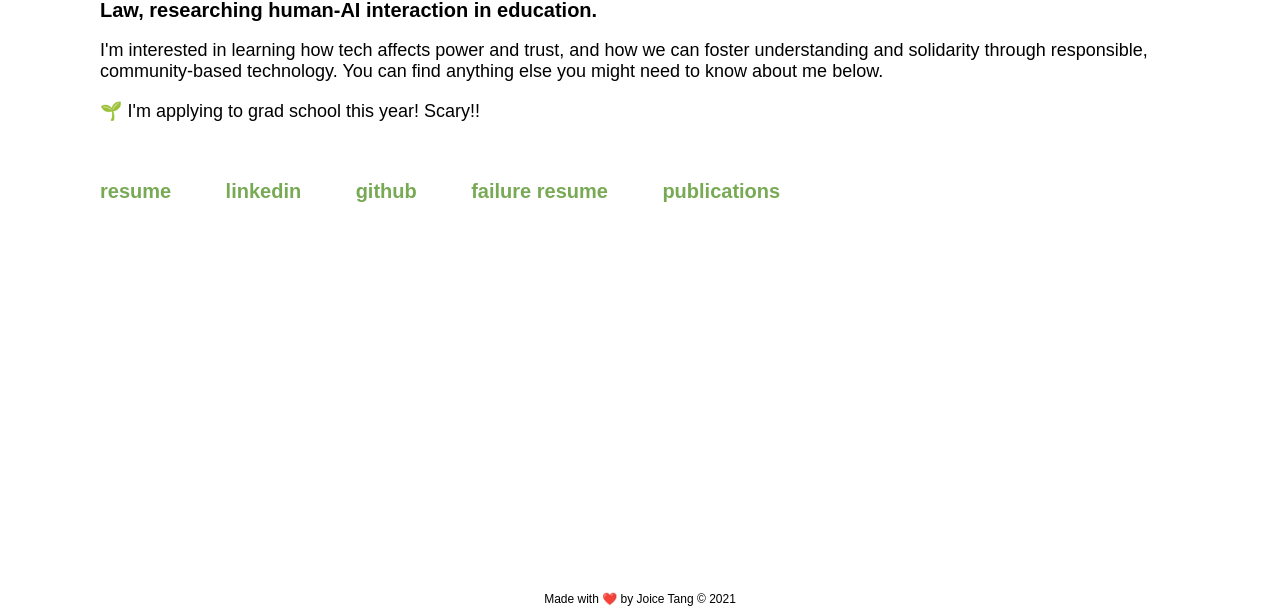
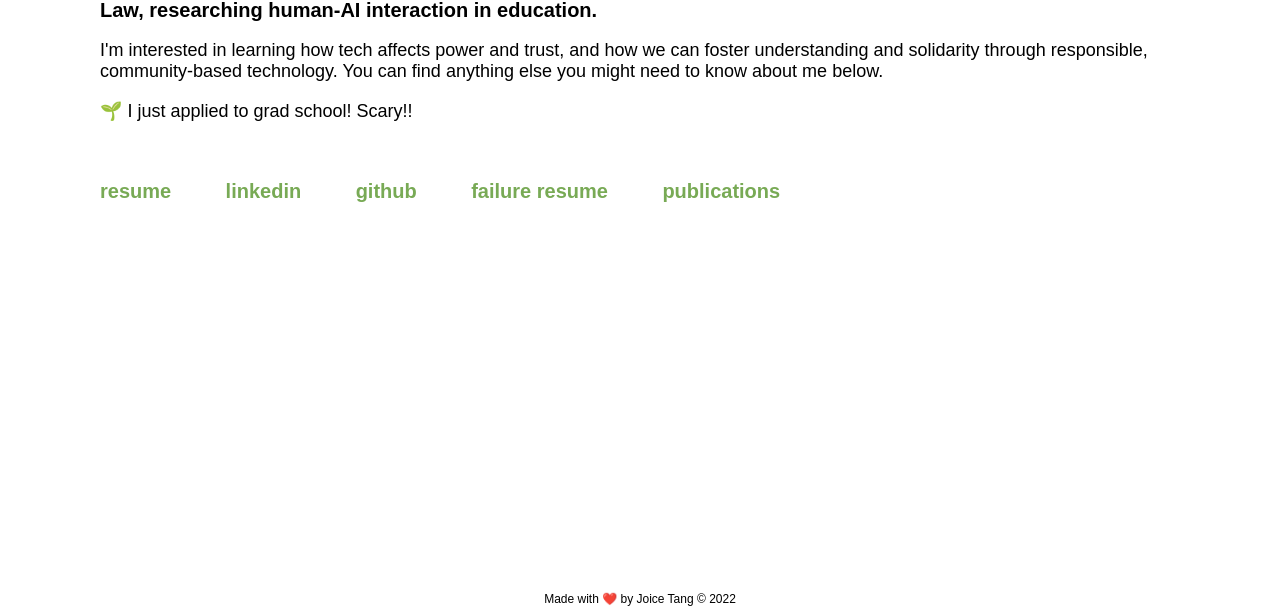
Before and after one commit to joitng/joitng.github.io, a Jekyll site: the page built from index.html, in a window 1280 px wide. Shown: the part 282-897 px from the top of the page. Built offline with Jekyll 4.4.1, drawn with Linux system fonts in a browser that asks for light colours.

Commit message:
tiny little updates

```diff
--- a/_includes/footer.html
+++ b/_includes/footer.html
@@ -1,3 +1,3 @@
 <footer>
-    <p class="footer">Made with ❤️ by Joice Tang © 2021</p>
+    <p class="footer">Made with ❤️ by Joice Tang © 2022</p>
 </footer>
--- a/_includes/navigation.html
+++ b/_includes/navigation.html
@@ -1,5 +1,5 @@
 <nav>
   <span class="nav-title" id="home">
-    <a href="javascript:history.back()" {% if page.url == "/" %}{% endif %}><</a>
+    <a href="javascript:history.back()"{% if page.url == "/" %}{% endif %}><</a>
   </span>
 </nav>
--- a/index.html
+++ b/index.html
@@ -2,7 +2,6 @@
 layout: home
 title: joice tang 🌻
 ---
-<script src="https://www.gstatic.com/dialogflow-console/fast/messenger/bootstrap.js?v=1"></script>
 
 <div id="intro">
     <h1>
@@ -11,7 +10,7 @@
     </h1>
     <h4>I'm a senior Computer Science student at the University of British Columbia. I'm currently advised by Prof. Edith Law, researching human-AI interaction in education.</h4>
     <p>I'm interested in learning how tech affects power and trust, and how we can foster understanding and solidarity through responsible, community-based technology. You can find anything else you might need to know about me below.</p>
-    <p>🌱 I'm applying to grad school this year! Scary!!</p>
+    <p>🌱 I just applied to grad school! Scary!!</p>
 </div>
 
 <div id="links">
@@ -21,11 +20,3 @@
     <a class="main-links" href="/failure">failure resume</a>
     <a class="main-links" href="/papers">publications</a>
 </div>
-
-<df-messenger
-  intent="WELCOME"
-  chat-title="🌻"
-  chat-icon="/assets/sunflower.png"
-  agent-id="5496b249-2011-473d-afb1-fa3e2e8da5ba"
-  language-code="en"
-></df-messenger>
```
